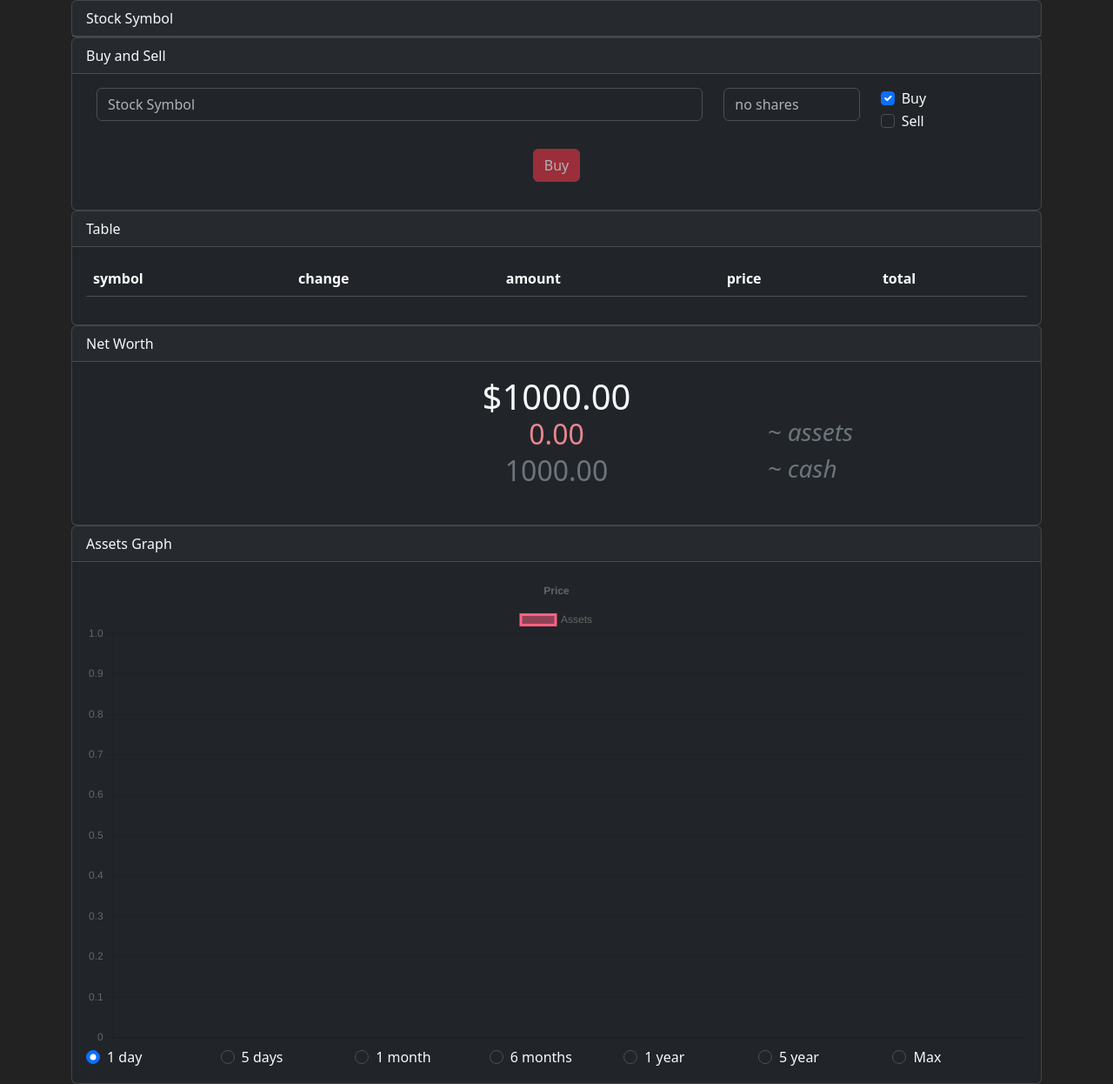
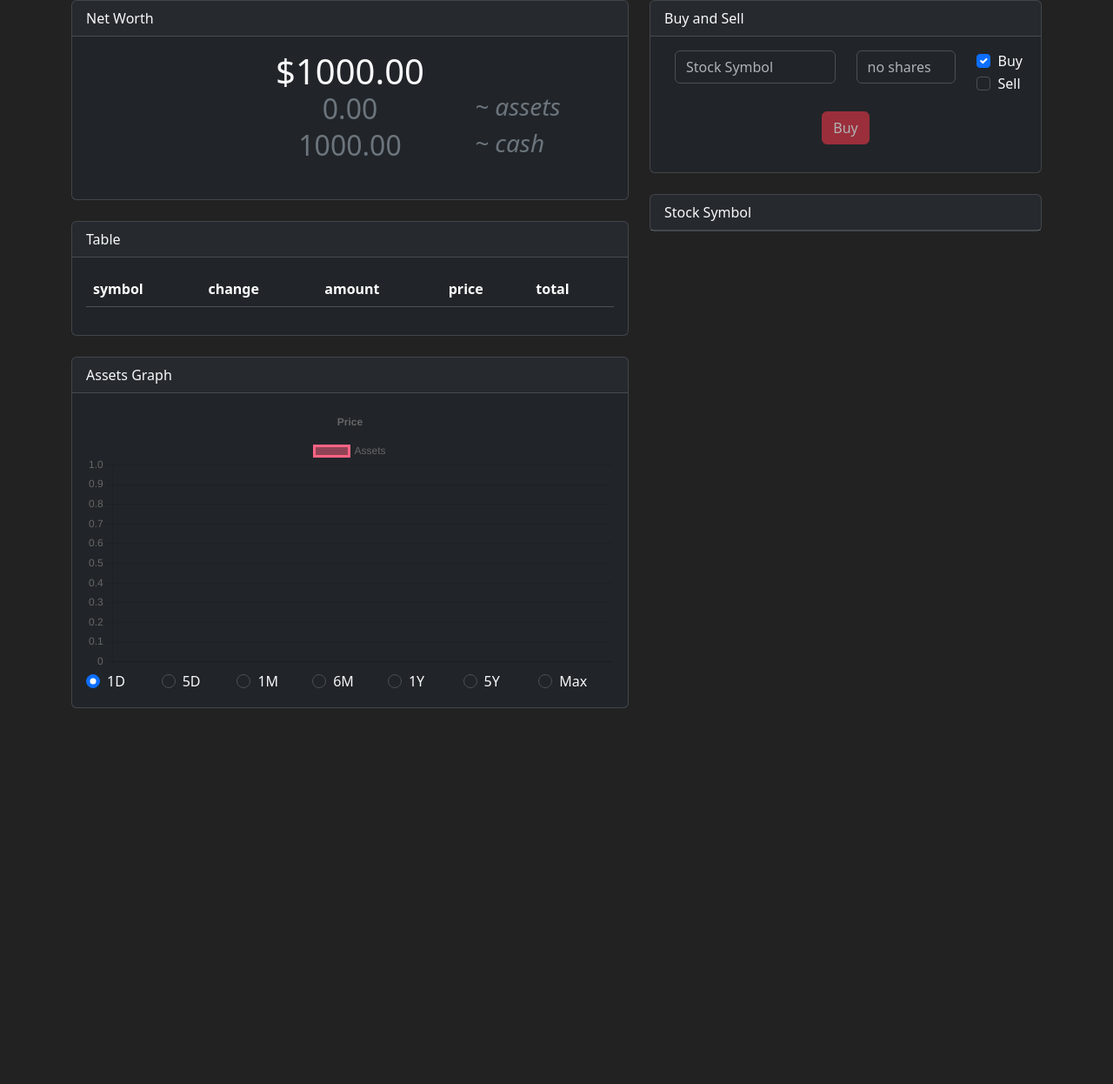
Before and after one commit to alunity/stonks, a React (Vite) app in the folder app/: page / in a window 1280 px wide. Shown: the whole page at 87% size. After the commit the page ends 814 px from the top, so only its background shows below. Built offline with nearby package versions, Linux system fonts and the light colour scheme.

Commit message:
Added grid layout

```diff
--- a/app/src/App.tsx
+++ b/app/src/App.tsx
@@ -90,13 +90,21 @@ function App() {
   return (
     <div data-bs-theme="dark" className="App">
       <div className="container">
-        <SymbolInfo
-          symbol={selectedSymbol}
-          data={data}
-          loading={loading}
-          range={range}
-          setRange={(val: string) => setRange(val)}
+        <div className="grid">
+          <div className="row">
+            <div className="col-md-7">
+              <Networth cash={cash} portfolio={portfolio} />
+              <br></br>
+              <Table
+                portfolio={portfolio}
+                setSymbol={(symbol: string) => setSelectedSymbol(symbol)}
               />
+
+              <br></br>
+
+              <AssetsGraph portfolio={portfolio} />
+            </div>
+            <div className="col-md-5">
               <Shop
                 setCurrentSymbol={(value: string) => setSelectedSymbol(value)}
                 selectedSymbol={selectedSymbol}
@@ -110,12 +118,19 @@ function App() {
                   buying: boolean
                 ) => performTransaction(symbol, amount, buying)}
               />
-        <Table
-          portfolio={portfolio}
-          setSymbol={(symbol: string) => setSelectedSymbol(symbol)}
+
+              <br></br>
+
+              <SymbolInfo
+                symbol={selectedSymbol}
+                data={data}
+                loading={loading}
+                range={range}
+                setRange={(val: string) => setRange(val)}
               />
-        <Networth cash={cash} portfolio={portfolio} />
-        <AssetsGraph portfolio={portfolio} />
+            </div>
+          </div>
+        </div>
       </div>
     </div>
   );
--- a/app/src/networth.tsx
+++ b/app/src/networth.tsx
@@ -63,6 +63,8 @@ function Networth(props: iNetworth) {
                     "h2 text-secondary " +
                     (assetsValue > prevCloseAssetsValue
                       ? "text-success-emphasis"
+                      : assetsValue == prevCloseAssetsValue
+                      ? ""
                       : "text-danger-emphasis")
                   }
                 >
--- a/app/src/priceChart.tsx
+++ b/app/src/priceChart.tsx
@@ -95,7 +95,7 @@ function PriceChart(props: iGraph) {
     <>
       <Line options={options} data={data} />
       <div className="container grid">
-        <div className="row">
+        <div className="row position-relative">
           <div className="form-check col">
             <input
               className="form-check-input"
@@ -103,7 +103,7 @@ function PriceChart(props: iGraph) {
               onChange={() => props.setRange("1d")}
               type="radio"
             ></input>
-            <label className="form-check-label">1 day</label>
+            <label className="form-check-label">1D</label>
           </div>
           <div className="form-check col">
             <input
@@ -112,7 +112,7 @@ function PriceChart(props: iGraph) {
               onChange={() => props.setRange("5d")}
               type="radio"
             ></input>
-            <label className="form-check-label">5 days</label>
+            <label className="form-check-label">5D</label>
           </div>
           <div className="form-check col">
             <input
@@ -121,7 +121,7 @@ function PriceChart(props: iGraph) {
               onChange={() => props.setRange("1mo")}
               type="radio"
             ></input>
-            <label className="form-check-label">1 month</label>
+            <label className="form-check-label">1M</label>
           </div>
           <div className="form-check col">
             <input
@@ -130,7 +130,7 @@ function PriceChart(props: iGraph) {
               onChange={() => props.setRange("6mo")}
               type="radio"
             ></input>
-            <label className="form-check-label">6 months</label>
+            <label className="form-check-label">6M</label>
           </div>
           <div className="form-check col">
             <input
@@ -139,7 +139,7 @@ function PriceChart(props: iGraph) {
               onChange={() => props.setRange("1y")}
               type="radio"
             ></input>
-            <label className="form-check-label">1 year</label>
+            <label className="form-check-label">1Y</label>
           </div>
           <div className="form-check col">
             <input
@@ -148,7 +148,7 @@ function PriceChart(props: iGraph) {
               onChange={() => props.setRange("5y")}
               type="radio"
             ></input>
-            <label className="form-check-label">5 year</label>
+            <label className="form-check-label">5Y</label>
           </div>
           <div className="form-check col">
             <input
--- a/app/src/shop.tsx
+++ b/app/src/shop.tsx
@@ -26,11 +26,10 @@ function Shop(props: iShop) {
 
   function canPerformTransaction(buying: boolean): boolean {
     if (+numberShares === 0) return false;
-    if (props.data !== null) {
-      if (props.data?.chart.result[0].meta.currency !== "USD") {
-        return false;
-      }
+    if (props.data === null) return false;
+
     if (props.data.chart.error === null) {
+      if (props.data.chart.result[0].meta.currency !== "USD") return false;
       if (buying) {
         return (
           props.cash >=
@@ -39,7 +38,6 @@ function Shop(props: iShop) {
       } else {
         if (props.data.chart.result[0].meta.symbol in props.portfolio) {
           return props.portfolio[props.selectedSymbol] >= +numberShares;
-          }
         }
       }
     }
@@ -53,7 +51,7 @@ function Shop(props: iShop) {
         <div className="card-body">
           <div className="container">
             <div className="row">
-              <div className="col-8">
+              <div className="col-6">
                 <div className="input-group mb-3">
                   <input
                     type="text"
@@ -65,7 +63,7 @@ function Shop(props: iShop) {
                   />
                 </div>
               </div>
-              <div className="col-2">
+              <div className="col-4">
                 <div className="input-group mb-3">
                   <input
                     type="number"
--- a/app/src/symbolInfo.tsx
+++ b/app/src/symbolInfo.tsx
@@ -24,14 +24,16 @@ function SymbolInfo(props: iProps) {
           <>
             {!props.loading && (
               <div className="card-body">
-                {props.data.chart.error === null &&
-                  props.data.chart.result[0].meta.regularMarketPrice !==
-                    undefined && (
+                {props.data.chart.error === null && (
                   <>
                     <h5 className="card-title">
                       {props.data.chart.result[0].meta.symbol}
                     </h5>
-                      {props.data.chart.result[0].meta.currency === "USD" && (
+                    {props.data.chart.result[0].meta.currency === "USD" &&
+                      props.data.chart.result[0].meta.regularMarketPrice !==
+                        undefined &&
+                      props.data.chart.result[0].meta.instrumentType !==
+                        "MUTUALFUND" && (
                         <>
                           <table className="table">
                             <tbody>
@@ -69,16 +71,29 @@ function SymbolInfo(props: iProps) {
                             range={props.range}
                             setRange={(value: string) => props.setRange(value)}
                             increasing={
-                              props.data.chart.result[0].meta
-                                .regularMarketPrice >
-                              props.data.chart.result[0].meta.chartPreviousClose
+                              props.data.chart.result[0].indicators.quote[0]
+                                .close[
+                                props.data.chart.result[0].indicators.quote[0]
+                                  .close.length - 1
+                              ] >
+                              props.data.chart.result[0].indicators.quote[0]
+                                .close[0]
                             }
                           />
                         </>
                       )}
-                      {props.data.chart.result[0].meta.currency !== "USD" && (
+                    {props.data.chart.result[0].meta.currency !== "USD" &&
+                      props.data.chart.result[0].meta.instrumentType !==
+                        "MUTUALFUND" && (
                         <h5 className="card-title">
                           Only symbols valued in USD are available
+                        </h5>
+                      )}
+
+                    {props.data.chart.result[0].meta.instrumentType ===
+                      "MUTUALFUND" && (
+                      <h5 className="card-title">
+                        Mutual funds cannot be bought
                       </h5>
                     )}
                   </>
--- a/app/src/yfinance.ts
+++ b/app/src/yfinance.ts
@@ -113,7 +113,7 @@ async function getSymbolData(
   } catch (e: any) {
     let message = "";
     if (e.message === "Failed to fetch") {
-      await timeout(7500);
+      await timeout(10000);
       return getSymbolData(symbol, signal);
       // message = "Failed";
     } else {
```
Lines whose indentation alone changed are shown as unchanged.
